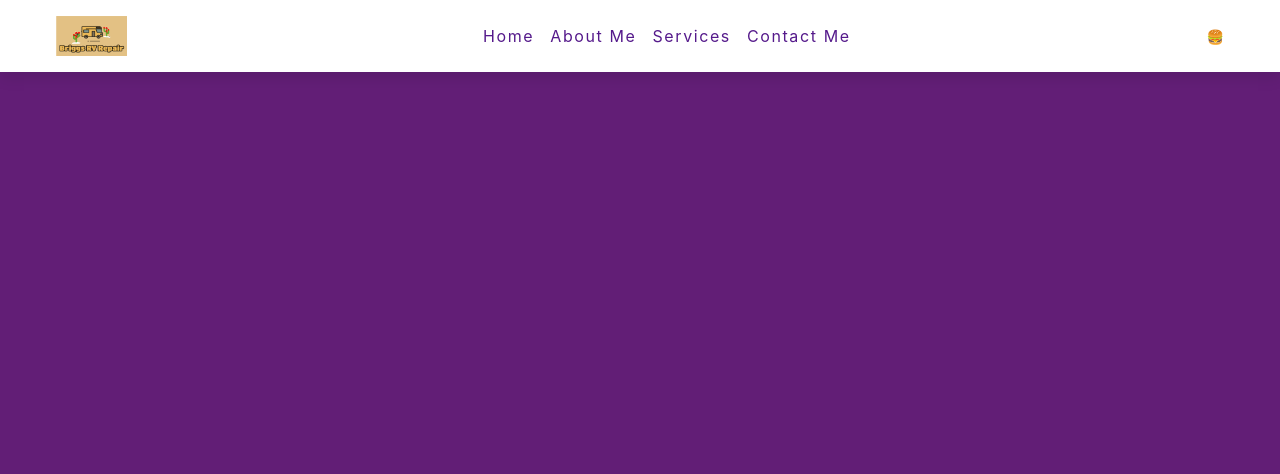
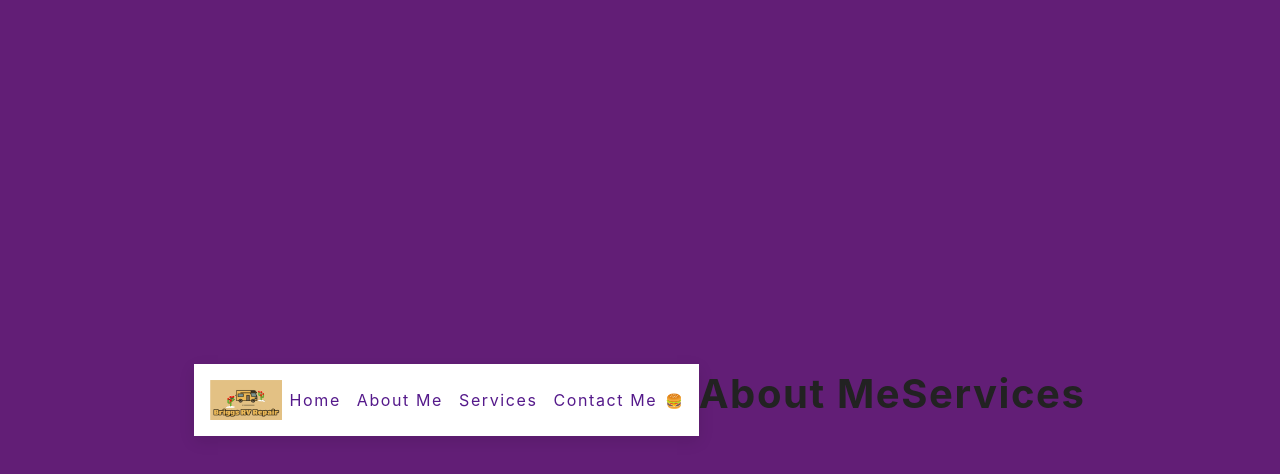
Before and after one commit to Davidm8624/rv-site, a React (Create React App) app in the folder here/: page / in a window 1280 px wide. Shown: the top 474 px of the page. Built offline with nearby package versions, Linux system fonts and the light colour scheme.

Commit message:
started divs

```diff
--- a/here/src/App.js
+++ b/here/src/App.js
@@ -3,9 +3,17 @@
 
 const App = () => {
   return (
+  <main>
     <div>
       <Navbar/>
     </div>
+    <container>
+      <h2>about me</h2>
+    </container>
+    <container>
+      <h2>Services</h2>
+    </container>
+  </main>
   );
 }
 
```
